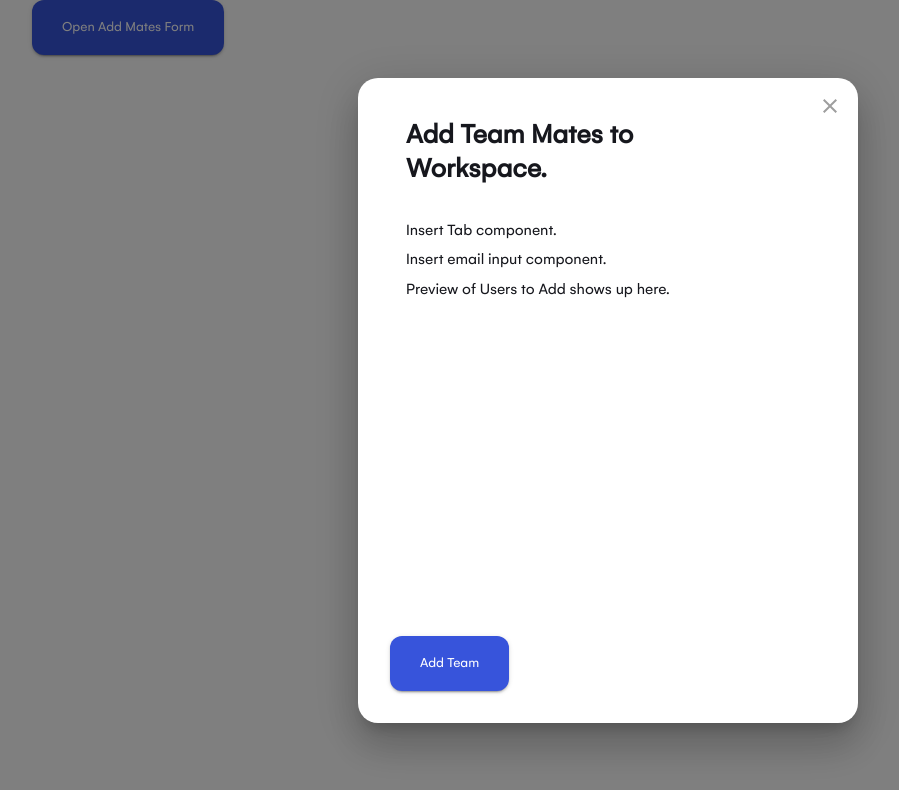
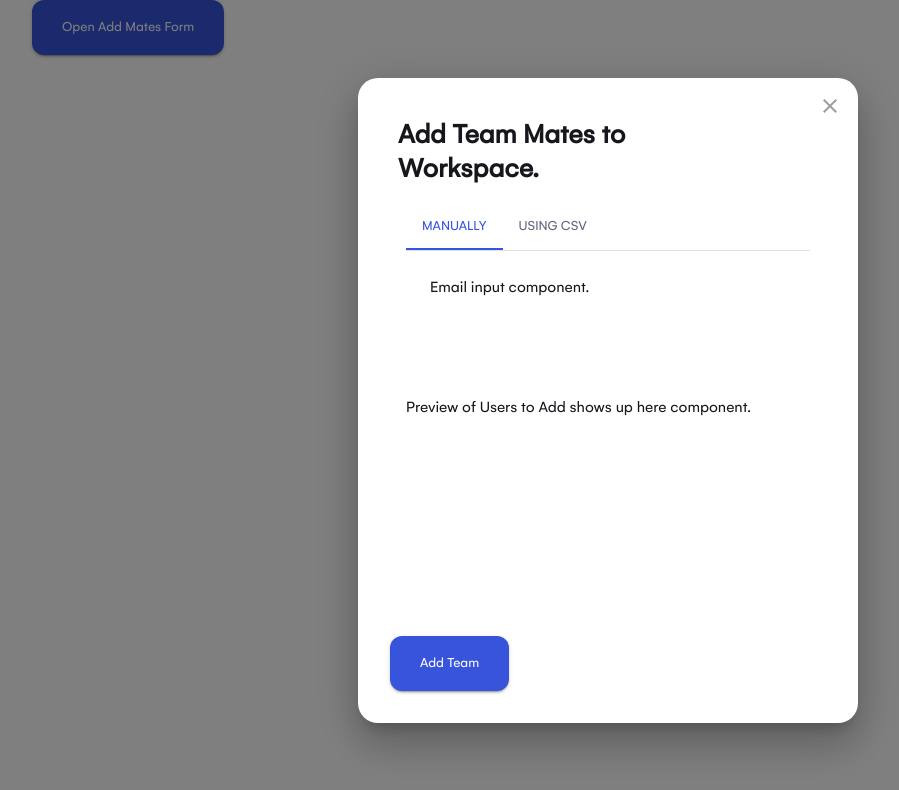
Before and after one commit to SkillBrain-com/pluto-internship, a React (Create React App) app: page /addmates in a window 1280 px wide. Both pictures are taken after a click on the button "Open Add Mates Form". Shown: the top 790 px of the page, without its empty margins (32-931 px from the left). Built offline with nearby package versions, Linux system fonts and the light colour scheme.

Commit message:
added tabs component

```diff
--- /dev/null
+++ b/src/components/add-mates-dialog/AddMatesTabs.jsx
@@ -0,0 +1,63 @@
+import * as React from "react";
+import PropTypes from "prop-types";
+import Tabs from "@mui/material/Tabs";
+import Tab from "@mui/material/Tab";
+import Typography from "@mui/material/Typography";
+import Box from "@mui/material/Box";
+
+const TabPanel = (props) => {
+  const { children, value, index, ...other } = props;
+
+  return (
+    <div
+      role="tabpanel"
+      hidden={value !== index}
+      id={`simple-tabpanel-${index}`}
+      aria-labelledby={`simple-tab-${index}`}
+      {...other}
+    >
+      {value === index && (
+        <Box sx={{ p: 3 }}>
+          <Typography>{children}</Typography>
+        </Box>
+      )}
+    </div>
+  );
+};
+
+TabPanel.propTypes = {
+  children: PropTypes.node,
+  index: PropTypes.number.isRequired,
+  value: PropTypes.number.isRequired,
+};
+
+function a11yProps(index) {
+  return {
+    id: `simple-tab-${index}`,
+  };
+}
+
+export const AddMatesTabs = () => {
+  const [value, setValue] = React.useState(0);
+
+  const handleChange = (event, newValue) => {
+    setValue(newValue);
+  };
+
+  return (
+    <Box sx={{ width: "100%" }}>
+      <Box sx={{ borderBottom: 1, borderColor: "divider" }}>
+        <Tabs value={value} onChange={handleChange}>
+          <Tab label="Manually" {...a11yProps(0)} />
+          <Tab label="Using CSV" {...a11yProps(1)} />
+        </Tabs>
+      </Box>
+      <TabPanel value={value} index={0}>
+        Email input component.
+      </TabPanel>
+      <TabPanel value={value} index={1}>
+        Select CSV file component.
+      </TabPanel>
+    </Box>
+  );
+};
--- a/src/components/add-mates-dialog/addMatesDialog.jsx
+++ b/src/components/add-mates-dialog/addMatesDialog.jsx
@@ -9,6 +9,7 @@ import DialogActions from "@mui/material/DialogActions";
 import IconButton from "@mui/material/IconButton";
 import CloseIcon from "@mui/icons-material/Close";
 import Typography from "@mui/material/Typography";
+import { AddMatesTabs } from "./AddMatesTabs";
 
 const BootstrapDialog = styled(Dialog)(({ theme }) => ({
   "& .MuiDialog-paper": {
@@ -19,7 +20,7 @@ const BootstrapDialog = styled(Dialog)(({ theme }) => ({
   },
   "& .MuiDialogContent-root": {
     // padding: theme.spacing(1),
-    border: "none",
+    // border: "none",
   },
   "& .MuiDialogActions-root": {
     // padding: theme.spacing(1),
@@ -31,7 +32,10 @@ function BootstrapDialogTitle(props) {
   const { children, onClose, ...other } = props;
 
   return (
-    <DialogTitle sx={{ m: 0, p: 2 }} {...other}>
+    <DialogTitle
+      sx={{ m: 0, p: 2, fontWeight: 600, fontSize: "28px", lineHeight: "34px" }}
+      {...other}
+    >
       {children}
       {onClose ? (
         <IconButton
@@ -80,15 +84,16 @@ export const AddMatesDialog = () => {
         <BootstrapDialogTitle
           id="customized-dialog-title"
           onClose={handleClose}
-          sx={{ fontWeight: 600, fontSize: "28px", lineHeight: "34px" }}
         >
           Add Team Mates to <br /> Workspace.
         </BootstrapDialogTitle>
-        <DialogContent dividers>
-          <Typography gutterBottom>Insert Tab component.</Typography>
-          <Typography gutterBottom>Insert email input component.</Typography>
+        <DialogContent>
+          <AddMatesTabs />
+          <br />
+          <br />
+          <br />
           <Typography gutterBottom>
-            Preview of Users to Add shows up here.
+            Preview of Users to Add shows up here component.
           </Typography>
         </DialogContent>
         <DialogActions>
--- a/src/pages/AddMates.jsx
+++ b/src/pages/AddMates.jsx
@@ -6,7 +6,6 @@ const AddMates = () => {
   return (
     <div>
       <Container>
-        {/* <AddMatesModal /> */}
         <AddMatesDialog />
       </Container>
     </div>
```
Also changed, not shown: 1 other file (tests, documents, lock files or other folders).
